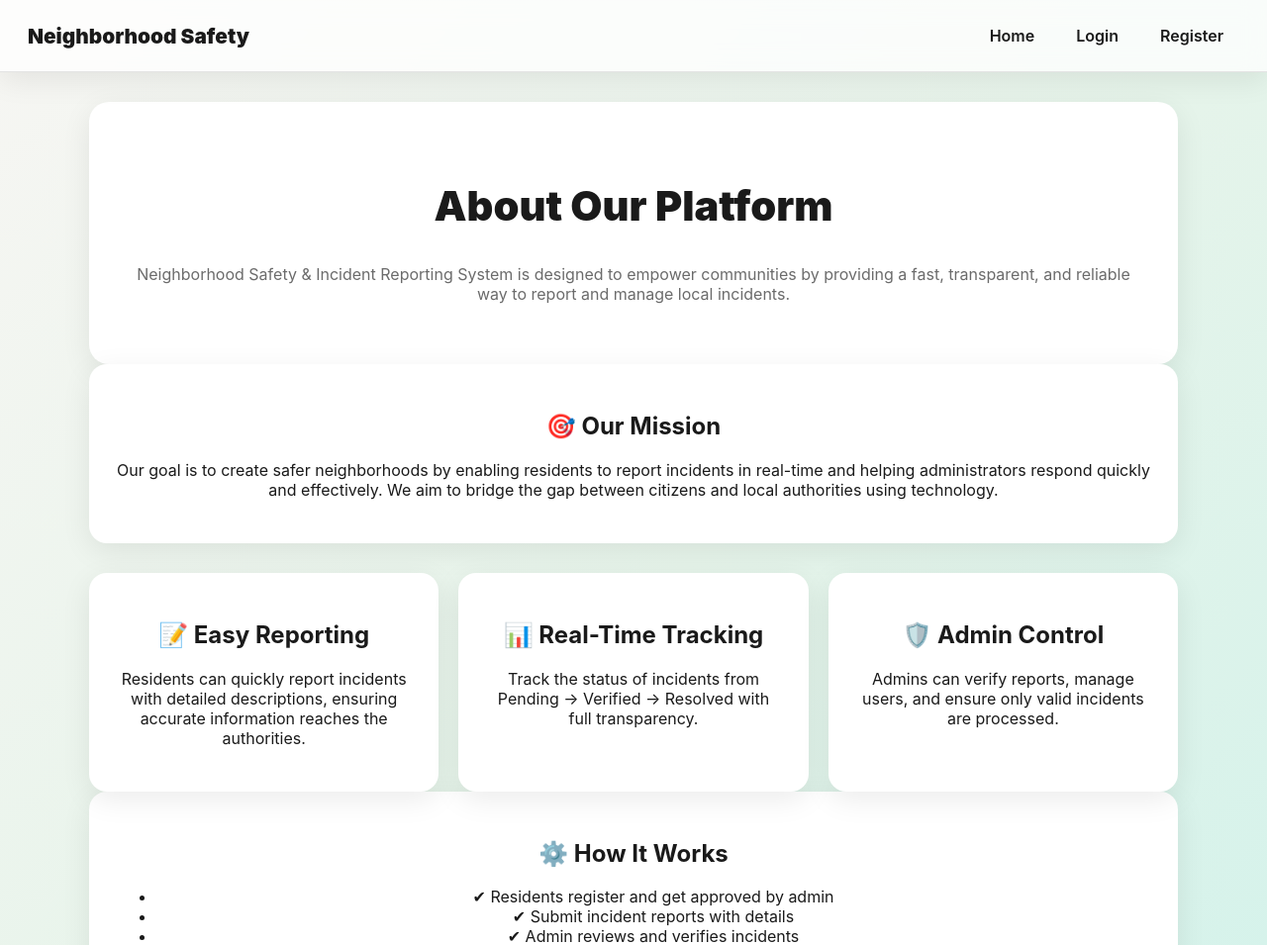
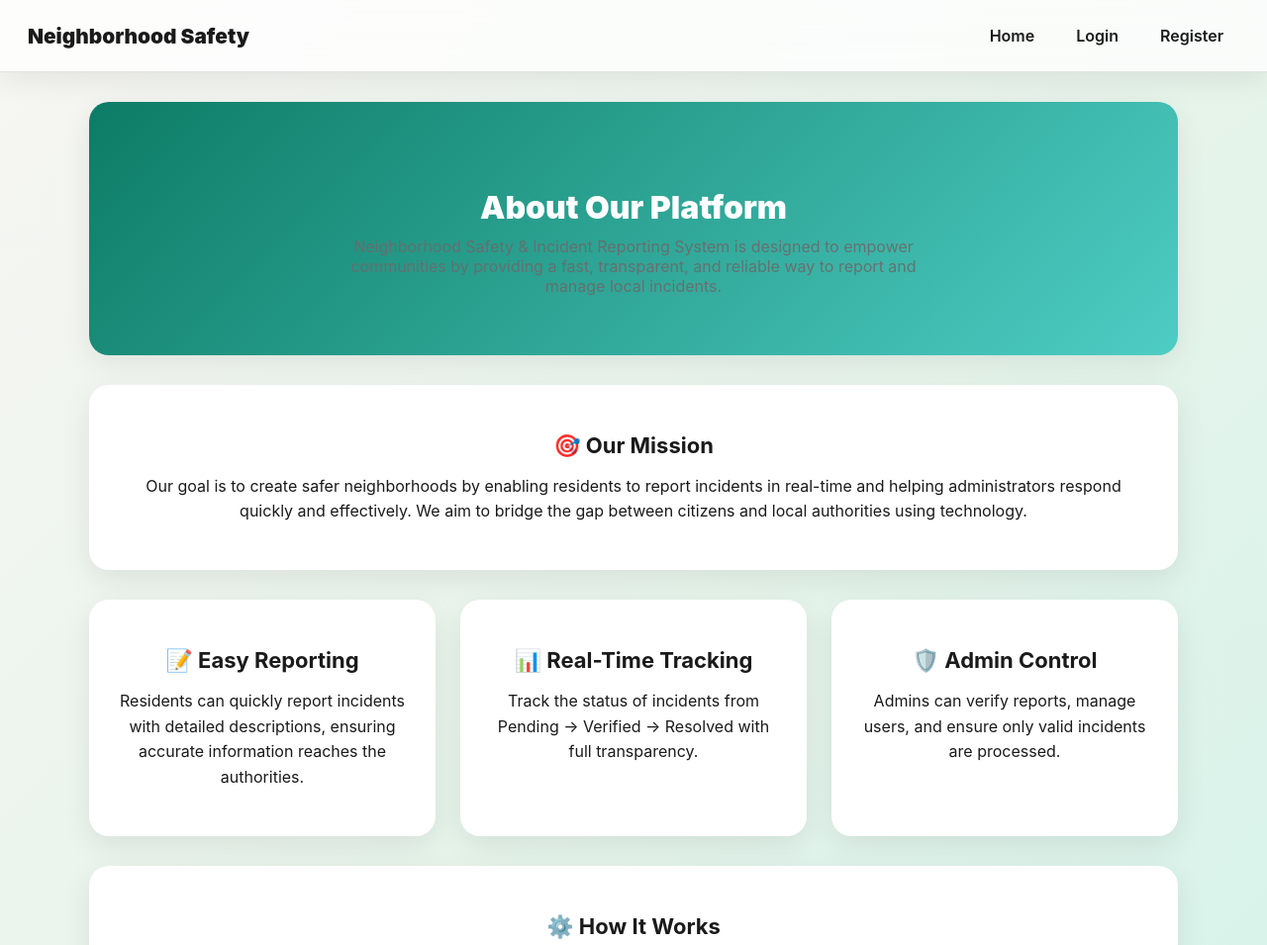
Before and after one commit to Mustakeem2004/Neighborhood-Safety-System, a website: page public/about.html in a window 1280 px wide. Shown: the top 955 px of the page at 99% size. Drawn offline with Linux system fonts and the light colour scheme.

Commit message:
fix the bug

```diff
--- a/public/about.html
+++ b/public/about.html
@@ -70,7 +70,7 @@
         </section>
 
         <!-- HOW IT WORKS -->
-        <section class="modern-card">
+        <section class="modern-card" style="text-align:center;">
             <h2>⚙️ How It Works</h2>
             <ul class="muted">
                 <li>✔ Residents register and get approved by admin</li>
@@ -81,7 +81,7 @@
         </section>
 
         <!-- TECH STACK -->
-        <section class="modern-card">
+        <section class="modern-card" style="text-align:center;">
             <h2>💻 Technology Used</h2>
             <p class="muted">
                 This system is built using modern web technologies including
@@ -97,8 +97,8 @@
         <small>&copy; <span id="year"></span> Neighborhood Safety System</small>
     </footer>
 
-    <!-- JS -->
-    <script src="/js/common.js"></script>
+   <script src="/js/api.js"></script>
+   <script src="/js/common.js"></script>
     <script>
         document.getElementById("year").textContent = new Date().getFullYear();
     </script>
--- a/public/css/styles.css
+++ b/public/css/styles.css
@@ -349,3 +349,85 @@ footer {
   margin-top: 30px;
   color: var(--muted);
 }
+
+
+/* ================= ABOUT PAGE FIX ================= */
+
+/* container spacing */
+.container section {
+  margin-bottom: 30px;
+}
+
+/* HERO */
+.hero {
+  background: linear-gradient(135deg, #0d7c66, #4ecdc4);
+  color: white;
+  padding: 60px 30px;
+  border-radius: 20px;
+  text-align: center;
+}
+
+.hero h1 {
+  font-size: 32px;
+  margin-bottom: 10px;
+}
+
+.hero p {
+  max-width: 600px;
+  margin: auto;
+  opacity: 0.9;
+}
+
+/* MODERN CARD */
+.modern-card {
+  background: white;
+  border-radius: 20px;
+  padding: 30px;
+  box-shadow: 0 10px 30px rgba(0,0,0,0.08);
+  transition: all 0.3s ease;
+}
+
+/* hover effect */
+.modern-card:hover {
+  transform: translateY(-6px);
+  box-shadow: 0 20px 40px rgba(0,0,0,0.12);
+}
+
+/* headings */
+.modern-card h2 {
+  margin-bottom: 10px;
+  font-size: 22px;
+}
+
+/* text */
+.modern-card p {
+  line-height: 1.6;
+}
+
+/* FEATURE GRID */
+.cards-row {
+  display: grid;
+  grid-template-columns: repeat(auto-fit, minmax(250px, 1fr));
+  gap: 25px;
+}
+
+/* LIST FIX (VERY IMPORTANT) */
+.modern-card ul {
+  list-style: none;
+  padding: 0;
+  margin-top: 15px;
+  text-align: left;
+}
+
+.modern-card ul li {
+  padding: 8px 0;
+  font-size: 15px;
+}
+
+/* optional icons alignment */
+.modern-card h2 {
+  display: flex;
+  align-items: center;
+  gap: 10px;
+  justify-content: center;
+}
```
